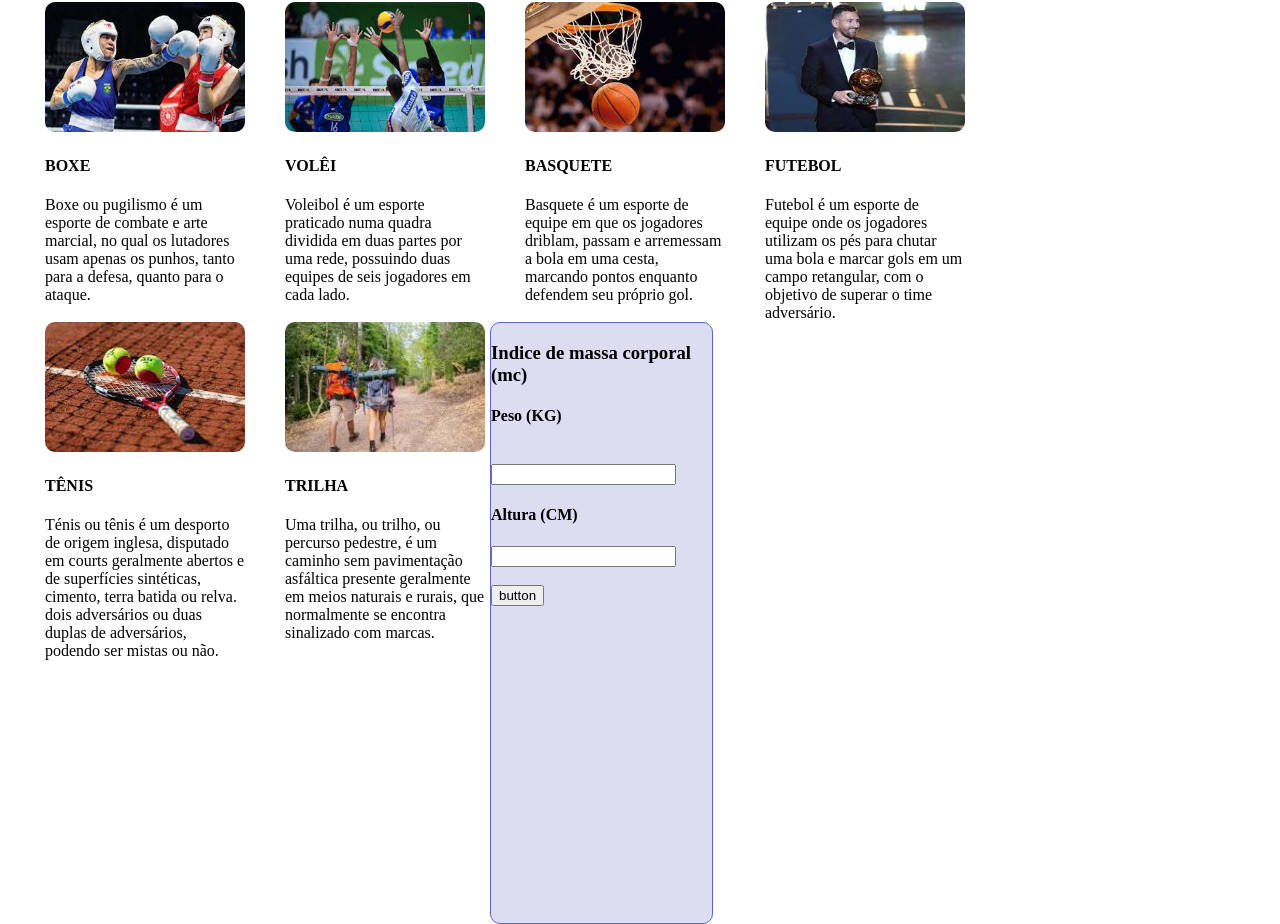
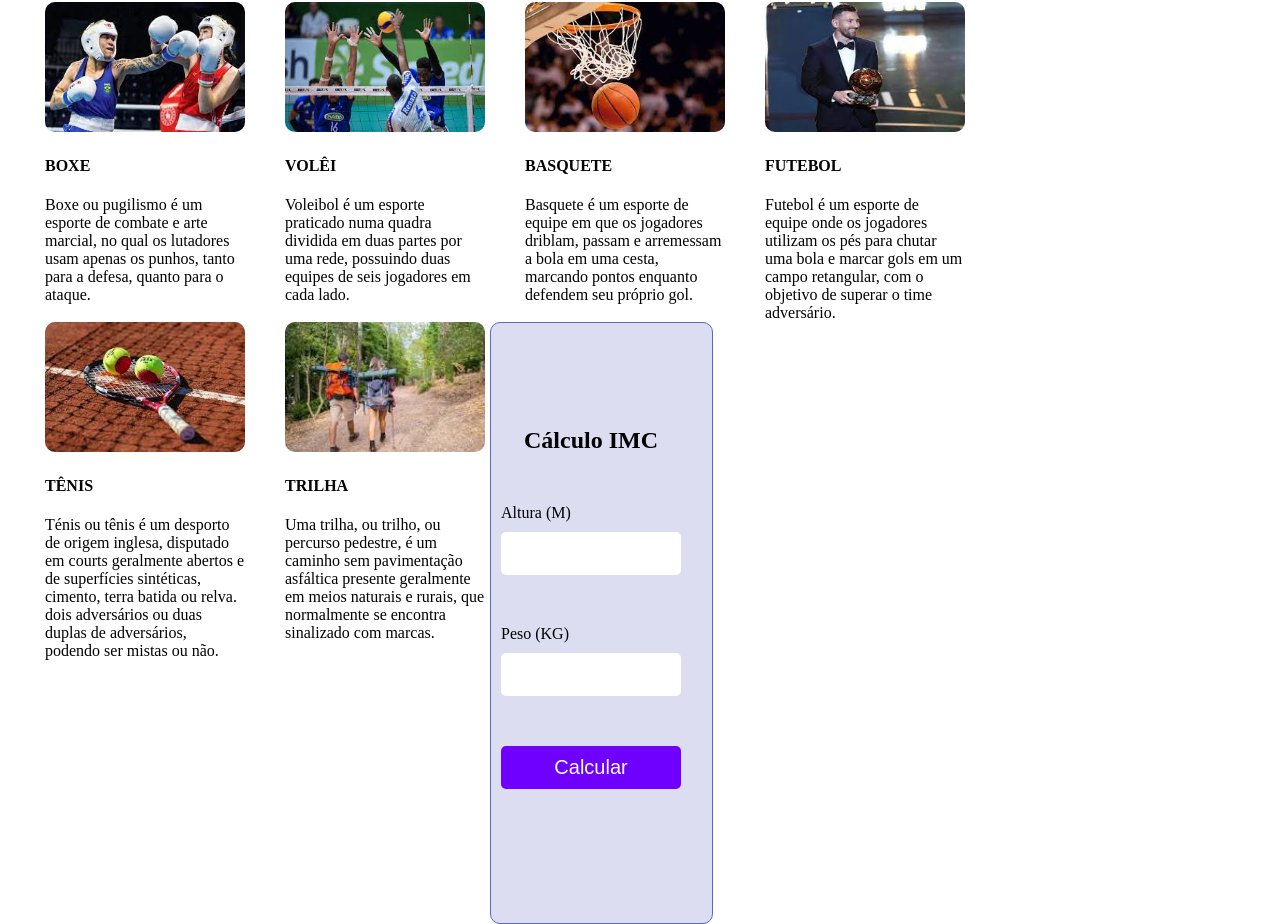
Before and after one commit to Jotapeqzz/Inforsports, a plain HTML site: page index.html in a window 1280 px wide. Shown: the part 178-1102 px from the top of the page. Drawn offline with Linux system fonts and the light colour scheme.

Commit message:
quarto commit

```diff
--- /dev/null
+++ b/imc.css
@@ -0,0 +1,51 @@
+*{
+    margin: 0;
+    padding: 0;
+    box-sizing: border-box;
+    font-family: Arial, Helvetica, sans-serif;
+}
+
+body {
+    width: 100vw;
+    height: 100vh;
+    display: flex;
+    justify-content: center;
+    background-color: #03152e;
+    color: white;
+}
+
+main {
+    width: 200px;
+    display: flex;
+    justify-content: center;
+    align-items: center;
+    flex-direction: column;
+    gap: 50px;
+}
+
+.divAltura, .divPeso, .divCalc {
+    width: 90%;
+    display: flex;
+    flex-direction: column;
+    gap: 10px;
+}
+
+input, button {
+    padding: 10px;
+    font-size: 20px;
+    outline: none;
+    border: none;
+    border-radius: 5px;
+}
+
+button {
+    cursor: pointer;
+    background-color: #6f00ff;
+    color: white;
+}
+
+@media (max-width: 500px) {
+    body, input, button {
+    font-size: 15px;
+    }
+}
--- a/index.css
+++ b/index.css
@@ -186,4 +186,41 @@ input.noka:valid {
 input.noka:focus ~ label.ia,
 input.noka:valid ~ label.ia {
     display: none;
+
+
 }
+main {
+    width: 200px;
+    display: flex;
+    justify-content: center;
+    align-items: center;
+    flex-direction: column;
+    gap: 50px;
+}
+
+.divAltura, .divPeso, .divCalc {
+    width: 90%;
+    display: flex;
+    flex-direction: column;
+    gap: 10px;
+}
+
+input, button {
+    padding: 10px;
+    font-size: 20px;
+    outline: none;
+    border: none;
+    border-radius: 5px;
+}
+
+button {
+    cursor: pointer;
+    background-color: #6f00ff;
+    color: white;
+}
+
+@media (max-width: 500px) {
+    body, input, button {
+    font-size: 15px;
+    }
+}
--- a/index.html
+++ b/index.html
@@ -70,19 +70,26 @@
     <br>
 
     <div class="fom">
-      <form>
-        <h3>Indice de massa corporal (mc)</h3>
-        <h4>Peso (KG)</h4>
-        <br>
-        <input type="text">
-        <br>
-        <h4>Altura (CM)</h4>
-        <input type="text">
-        <br>
-        <br>
-        <Button>button</Button>
+      <main>
+        <h2>Cálculo IMC</h2>
+        <div class="divAltura">
+            <label for="altura">Altura (M)</label>
+            <input type="number" id="altura" />
+        </div>
+        <div class="divPeso">
+            <label for="peso">Peso (KG)</label>
+            <input type="number" id="peso" />
+        </div>
 
-      </form>
+        <div  class="divCalc">
+                <button onclick="calcIMC()">Calcular</button>
+        </div>
+
+        <span id="resultado"></span>
+    </main>
+
+    <script src="script.js"></script>
+
     </div>
   </div>
 
--- /dev/null
+++ b/script.js
@@ -0,0 +1,32 @@
+//operadores chamados
+const resultado = document.querySelector('#resultado');
+const altura = document.querySelector('#altura');
+const peso = document.querySelector('#peso');
+
+//operação da  qual a calc IMC e mensagem  deve fazer
+    const calcIMC = () => {
+    if (altura.value !== '' && peso.value !== '') {
+
+         const alturaNum = parseFloat(altura.value);
+        const pesoNum = parseFloat(peso.value);
+        const imc = (peso.value / (altura.value * altura.value)).toFixed(2);
+
+        let classification = '';
+        if (imc < 18.5) {
+            classification = 'Abaixo do peso';
+        } else if (imc < 25) {
+            classification = 'Peso normal';
+        } else if (imc < 30) {
+            classification = 'Acima do peso';
+        } else if (imc < 35) {
+            classification = 'Obesidade Grau I';
+        } else if (imc < 40) {
+            classification = 'Obesidade Grau II';
+        } else {
+            classification = 'Obesidade Grau III';
+        }
+       resultado.innerHTML = ` IMC: ${imc} (${classification})`;
+    } else {
+        resultado.innerHTML = ' Preencha os campos'
+    }
+}
```
Also changed, not shown: imc.html (added, +30 -0 lines).
